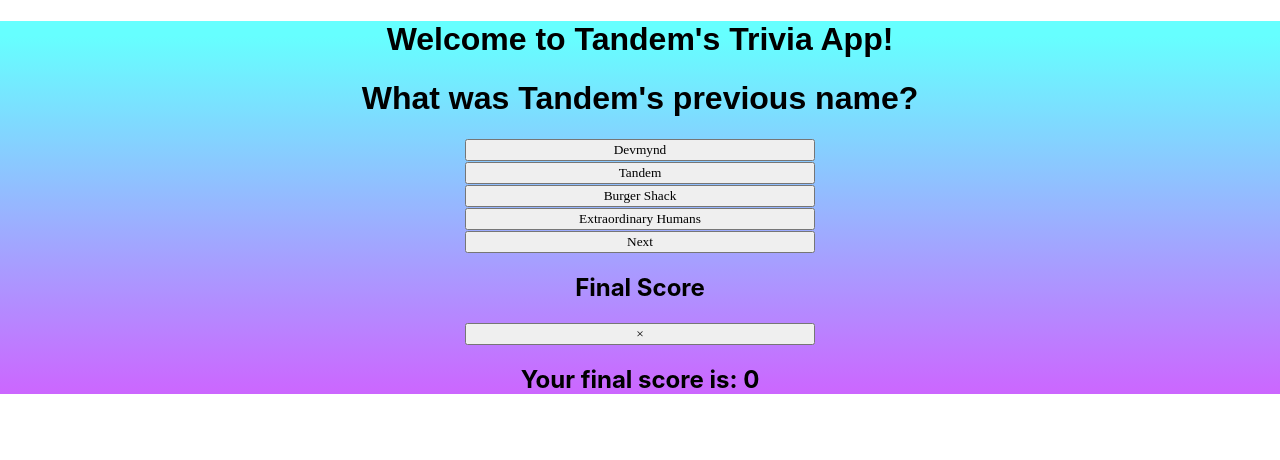
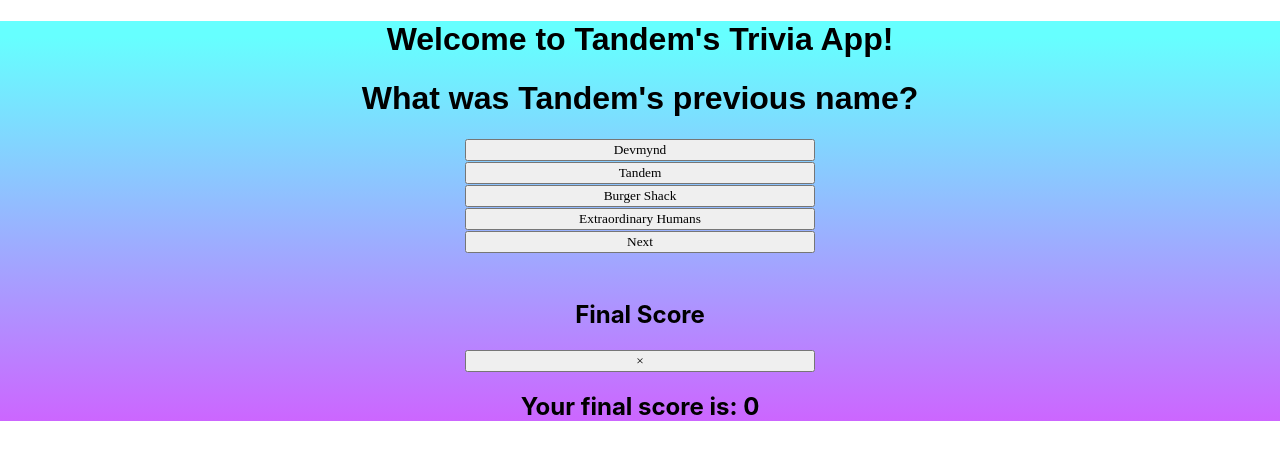
Before and after one commit to JoyPalumbo/tandem_trivia, a React (Create React App) app: page / in a window 1280 px wide. Shown: the top 460 px of the page. Built offline with nearby package versions, Linux system fonts and the light colour scheme.

Commit message:
added card css  I may use

```diff
--- a/src/App.css
+++ b/src/App.css
@@ -48,3 +48,15 @@
   margin: 0 auto;
   align-content: center;
 }
+
+.card {
+  min-height: 200px;
+  /* background-color: #f4d7fc; */
+}
+
+/* .card-text {
+  font-size: 19px;
+  text-overflow: ellipsis;
+  white-space: nowrap;
+  overflow: hidden;
+} */
```
